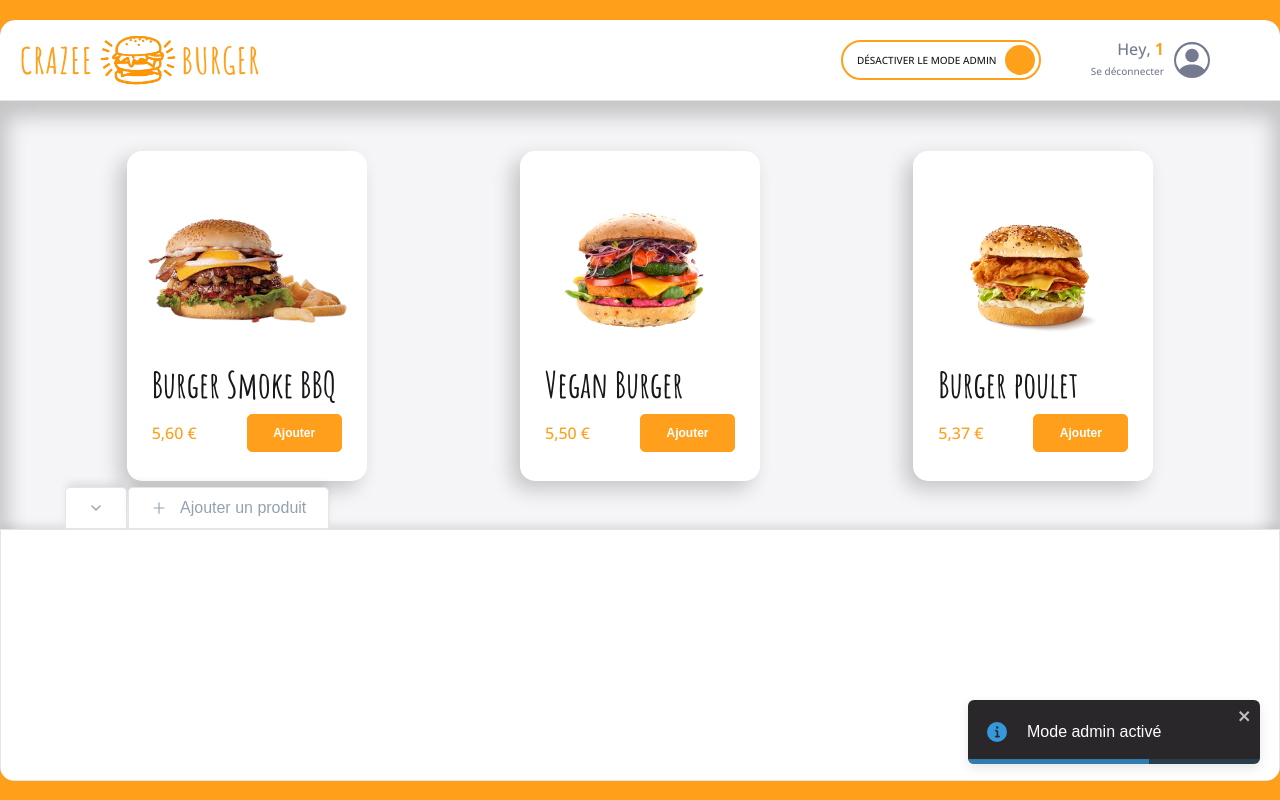
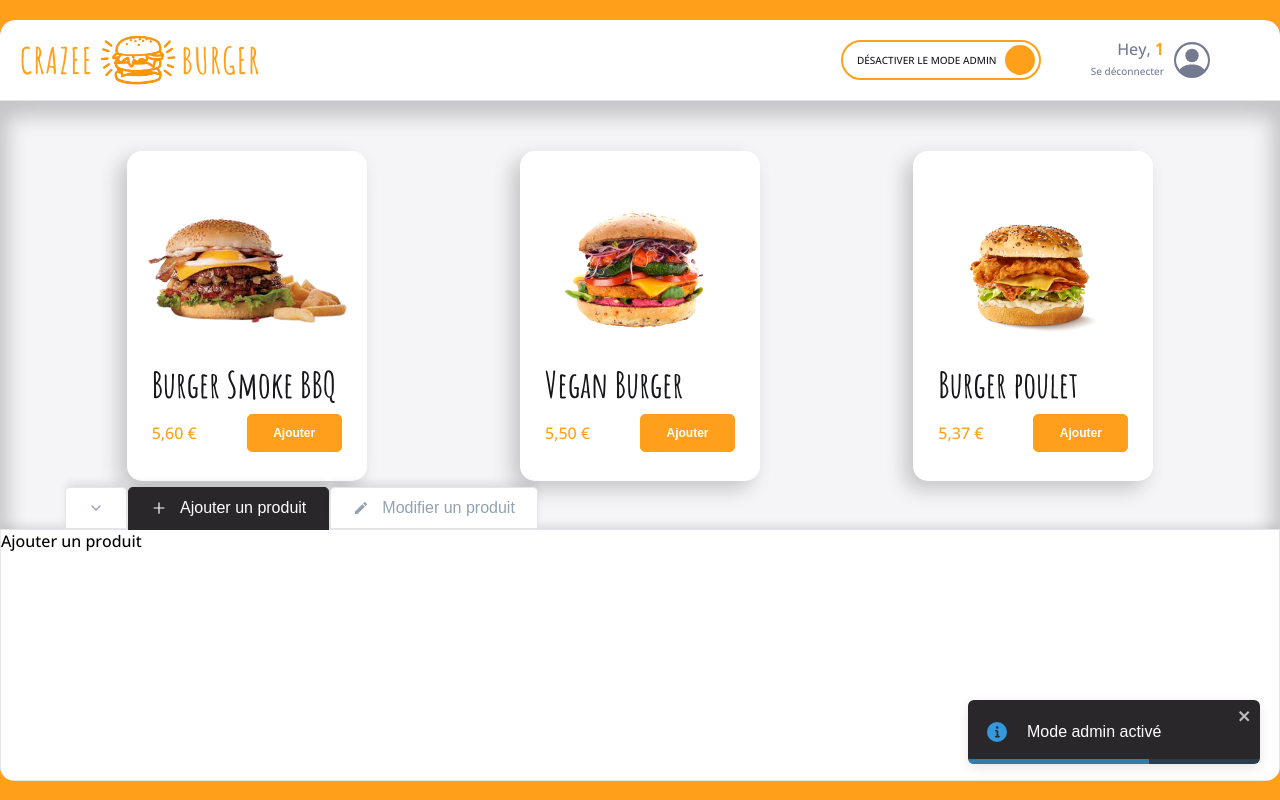
Before and after one commit to nicomil59/crazee-burger, a React (Create React App) app: page /order/1 in a window 1280 px wide. Both pictures are taken after a click on the label 940 px from the left and 60 px from the top of the page. Built offline with nearby package versions, Linux system fonts and the light colour scheme; grey boxes are pictures that could not be loaded.

Commit message:
✨ F07: ADMIN > Add panel admin

```diff
--- a/src/components/pages/order/Main/Admin/Admin.js
+++ b/src/components/pages/order/Main/Admin/Admin.js
@@ -1,15 +1,15 @@
 import styled from "styled-components";
 import AdminTabs from "./AdminTabs";
 import AdminPanel from "./AdminPanel";
-import { useState } from "react";
+import { useContext } from "react";
+import OrderContext from "../../../../../context/OrderContext";
 
 const Admin = () => {
-
-  const [isCollapsed, setIsCollapsed] = useState(false);
+  const { isCollapsed } = useContext(OrderContext);
 
   return (
     <AdminStyled>
-      <AdminTabs isCollapsed={isCollapsed} setIsCollapsed={setIsCollapsed} />
+      <AdminTabs />
       {!isCollapsed && <AdminPanel />}
     </AdminStyled>
   );
--- a/src/components/pages/order/Main/Admin/AdminPanel.js
+++ b/src/components/pages/order/Main/Admin/AdminPanel.js
@@ -1,11 +1,21 @@
 import styled from "styled-components";
 import { theme } from "../../../../../theme";
+import { useContext } from "react";
+import OrderContext from "../../../../../context/OrderContext";
 
 const AdminPanel = () => {
+  const {
+    isAddSelected,
+    isEditSelected,
+  } = useContext(OrderContext);
+
   return (
-    <AdminPanelStyled></AdminPanelStyled>
-  )
-}
+    <AdminPanelStyled>
+      {isAddSelected && "Ajouter un produit"}
+      {isEditSelected && "Modifier un produit"}
+    </AdminPanelStyled>
+  );
+};
 
 export default AdminPanel;
 
--- a/src/components/pages/order/Main/Admin/AdminTabs.js
+++ b/src/components/pages/order/Main/Admin/AdminTabs.js
@@ -2,22 +2,49 @@ import styled from "styled-components";
 import Tab from "../../../../reusable-ui/Tab";
 import { FiChevronUp, FiChevronDown } from "react-icons/fi";
 import { AiOutlinePlus } from "react-icons/ai";
+import { MdModeEditOutline } from "react-icons/md";
 import { theme } from "../../../../../theme";
+import OrderContext from "../../../../../context/OrderContext";
+import { useContext } from "react";
 
-const AdminTabs = ({ isCollapsed, setIsCollapsed }) => {
+const AdminTabs = () => {
+  // const [isAddSelected, setIsAddSelected] = useState(true);
+  // const [isEditSelected, setIsEditSelected] = useState(false);
+
+  const {
+    isCollapsed,
+    setIsCollapsed,
+    isAddSelected,
+    setIsAddSelected,
+    isEditSelected,
+    setIsEditSelected,
+  } = useContext(OrderContext);
+
+  const handleClickTab = () => {
+    setIsAddSelected(!isAddSelected);
+    setIsEditSelected(!isEditSelected);
+    setIsCollapsed(false);
+  };
+
   return (
     <AdminTabsStyled>
       <Tab
         label=""
         Icon={isCollapsed ? <FiChevronUp /> : <FiChevronDown />}
         onClick={() => setIsCollapsed(!isCollapsed)}
-        className={isCollapsed ? "is-active": ""}
+        className={isCollapsed ? "is-active" : ""}
       />
       <Tab
         label="Ajouter un produit"
         Icon={<AiOutlinePlus />}
-        onClick={() => setIsCollapsed(!isCollapsed)}
-        className={isCollapsed ? "is-active": ""}
+        onClick={handleClickTab}
+        className={isAddSelected ? "is-active" : ""}
+      />
+      <Tab
+        label="Modifier un produit"
+        Icon={<MdModeEditOutline />}
+        onClick={handleClickTab}
+        className={isEditSelected ? "is-active" : ""}
       />
     </AdminTabsStyled>
   );
--- a/src/components/pages/order/OrderPage.js
+++ b/src/components/pages/order/OrderPage.js
@@ -9,10 +9,19 @@ const OrderPage = () => {
 
   //state
   const [isModeAdmin, setIsModeAdmin] = useState(false);
+  const [isCollapsed, setIsCollapsed] = useState(false);
+  const [isAddSelected, setIsAddSelected] = useState(true);
+  const [isEditSelected, setIsEditSelected] = useState(false);
 
   const orderContextValue = {
     isModeAdmin,
-    setIsModeAdmin
+    setIsModeAdmin,
+    isCollapsed,
+    setIsCollapsed,
+    isAddSelected,
+    setIsAddSelected,
+    isEditSelected,
+    setIsEditSelected
   };
 
   return (
--- a/src/components/reusable-ui/Tab.js
+++ b/src/components/reusable-ui/Tab.js
@@ -46,6 +46,7 @@ const TabStyled = styled.button`
 
   :hover {
     border-bottom: 2px solid ${theme.colors.white};
+    text-decoration: underline;
   }
 
   .icon {
--- a/src/context/OrderContext.js
+++ b/src/context/OrderContext.js
@@ -2,5 +2,11 @@ import { createContext } from "react";
 
 export default createContext({
     isModeAdmin: false,
-    setIsModeAdmin: () => {}
+    setIsModeAdmin: () => {},
+    isCollapsed: false,
+    setIsCollapsed: () => {},
+    isAddSelected: false,
+    setIsAddSelected: () => {},
+    isEditSelected: false,
+    setIsEditSelected: () => {}
 });
```
